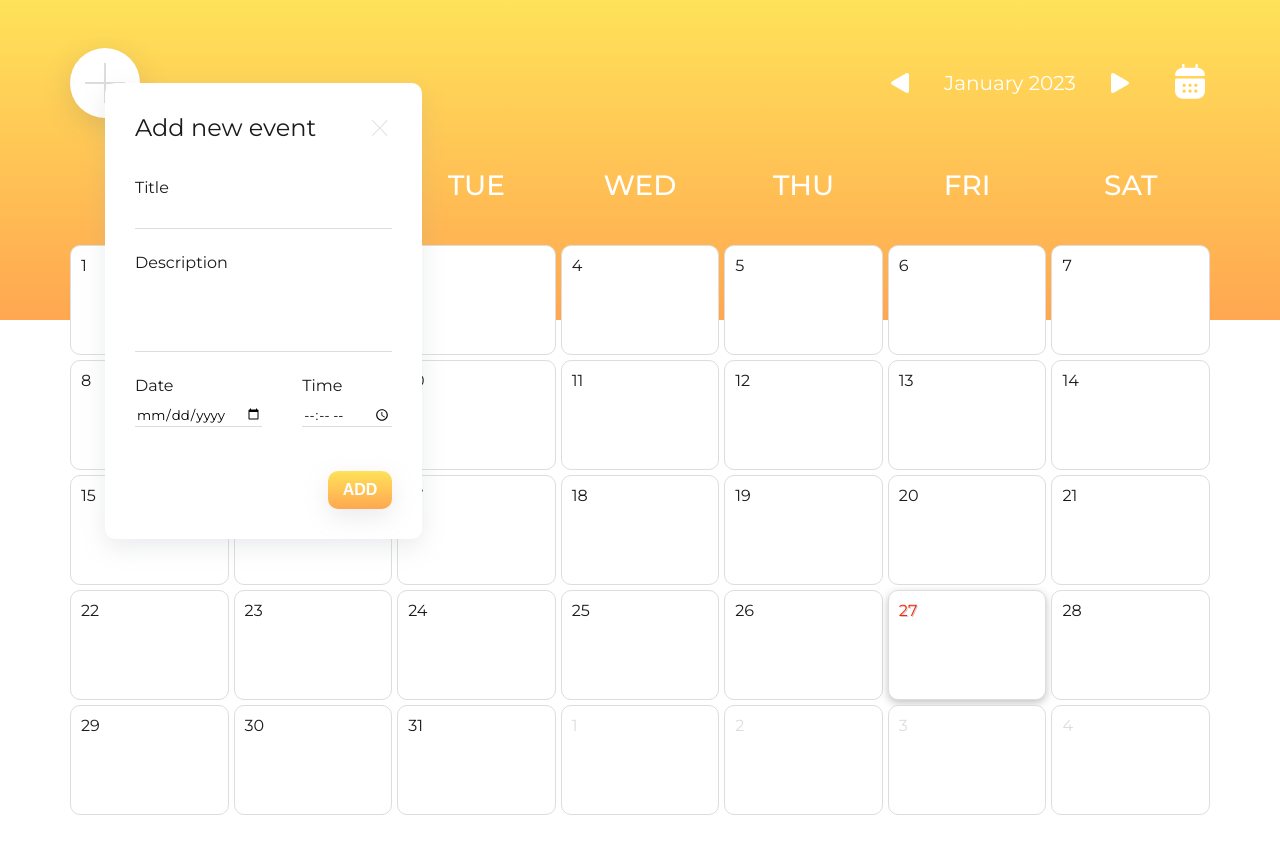
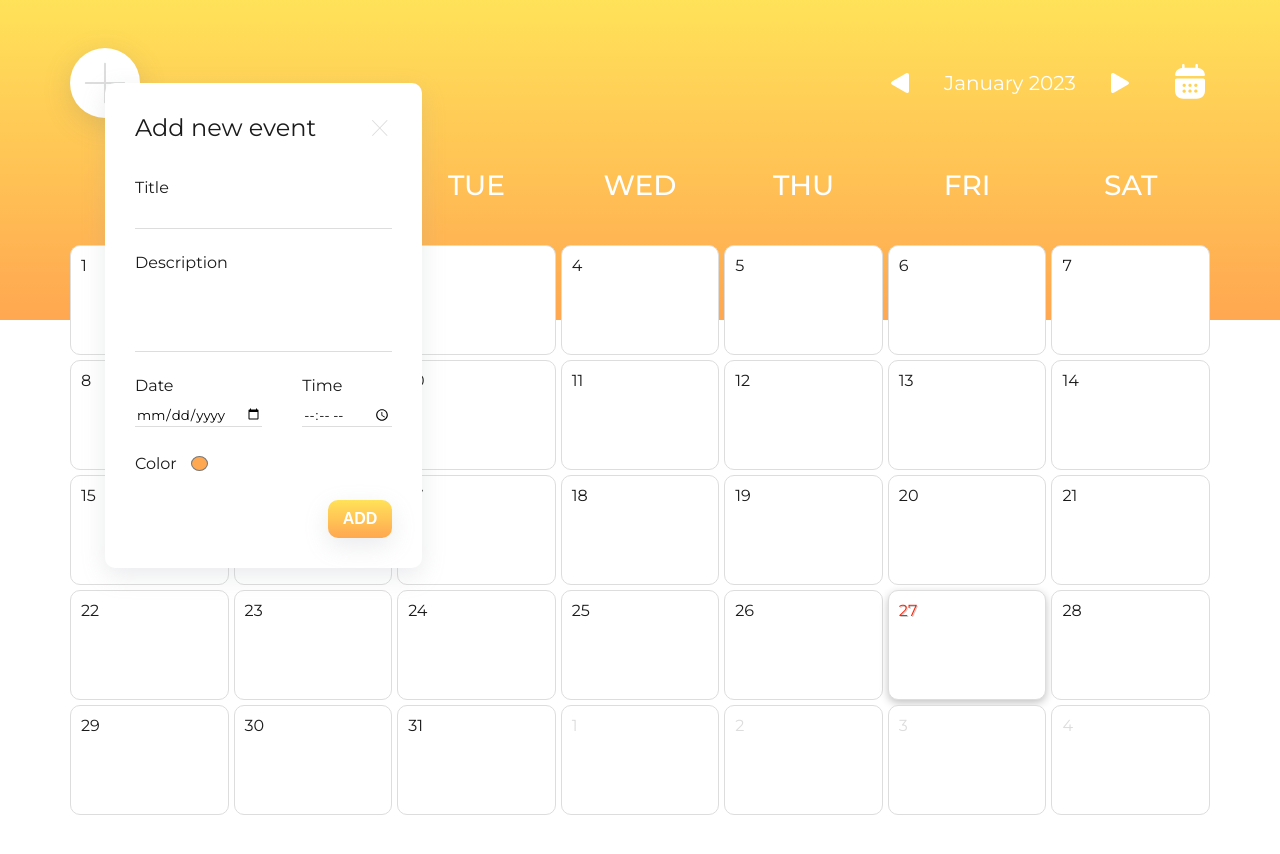
Before and after one commit to anastasiia-nahaiska/events_calendar, a React (Create React App) app: page /#/ in a window 1280 px wide. Both pictures are taken after a click on the button 105 px from the left and 83 px from the top of the page. Shown: the top 854 px of the page. Built offline with nearby package versions, Linux system fonts and the light colour scheme.

Commit message:
added ability to choose color

```diff
--- a/src/components/Cell/Cell.scss
+++ b/src/components/Cell/Cell.scss
@@ -18,12 +18,27 @@
 
   overflow-y: auto;
 
+  &::-webkit-scrollbar,
+  &::-webkit-scrollbar-thumb {
+    width: 10px;
+    height: 10px;
+    border-radius: 13px;
+    background-clip: padding-box;
+    border: 4px solid transparent;
+    box-shadow: inset 0 0 5px $c-white;
+    color: #dddddd;
+  }
+
+  &::-webkit-scrollbar-thumb {
+    box-shadow: inset 0 0 0 12px;
+  }
+
   &__date {
     margin-bottom: 6px;
 
     font-size: 12px;
 
-    @include onTablet {
+    @include onDesktop {
       font-size: 16px;
     }
   }
--- /dev/null
+++ b/src/components/ColorPicker/ColorPicker.scss
@@ -0,0 +1,31 @@
+@import "../../styles/variables.scss";
+.color_picker {
+  display: flex;
+  align-items: center;
+  gap: 10px;
+
+  font-size: 16px;
+
+  &__input {
+    width: 25px;
+    height: 25px;
+
+
+    appearance: none;
+    background-color: transparent;
+    border: none;
+
+    -webkit-appearance: none;
+    -moz-appearance: none;
+
+    cursor: pointer;
+
+    &::-webkit-color-swatch {
+      border-radius: 50%;
+    }
+
+    &::-moz-color-swatch {
+      border-radius: 50%;
+    }
+  }
+}
--- /dev/null
+++ b/src/components/ColorPicker/ColorPicker.tsx
@@ -0,0 +1,26 @@
+import React from 'react';
+
+import './ColorPicker.scss';
+
+type Props = {
+  color: string;
+  handleChangingColor: (e: React.ChangeEvent<HTMLInputElement>) => void;
+  className?: string;
+};
+
+export const ColorPicker: React.FC<Props> = ({
+  color,
+  handleChangingColor,
+  className
+}) => (
+  <label className={`color_picker ${className}`} >
+    Color
+    <input
+      type="color"
+      value={color}
+      className="color_picker__input"
+      onChange={(e) => handleChangingColor(e)}
+    />
+  </label>
+
+);
--- /dev/null
+++ b/src/components/ColorPicker/index.ts
@@ -0,0 +1 @@
+export * from './ColorPicker';
--- a/src/components/Event/Event.scss
+++ b/src/components/Event/Event.scss
@@ -22,7 +22,7 @@
 
   cursor: pointer;
 
-  @include onTablet {
+  @include onDesktop {
     gap: 6px;
     padding: 2px 6px;
 
--- a/src/components/Event/Event.tsx
+++ b/src/components/Event/Event.tsx
@@ -37,6 +37,7 @@ export const Event: React.FC<Props> = ({ event }) => {
         { "event--other_month": +month !== eventMonth }
       )}
       onClick={handleOpeningForm}
+      style={{ backgroundColor: event.color }}
     >
       <span className="event__time">{event?.time}</span>
       <p className="event__title">{event.title}</p>
--- a/src/components/EventForm/EventForm.scss
+++ b/src/components/EventForm/EventForm.scss
@@ -45,6 +45,8 @@
     display: flex;
     flex-direction: column;
     gap: 8px;
+
+    font-size: 16px;
   }
 
   &__input {
@@ -71,8 +73,10 @@
     justify-content: space-between;
     align-items: center;
     gap: 40px;
+  }
 
-    margin-bottom: 20px;
+  &__color_picker {
+    margin-top: auto;
   }
 
   &__buttons {
--- a/src/components/EventForm/EventForm.tsx
+++ b/src/components/EventForm/EventForm.tsx
@@ -6,6 +6,7 @@ import { EventI } from "../../types/Event";
 
 import './EventForm.scss';
 import { EventFormContext } from "../../context/eventFormContext";
+import { ColorPicker } from "../ColorPicker";
 // import { selectedDateContext } from "../../context/selectedDateContext";
 
 
@@ -24,6 +25,7 @@ export const EventForm: React.FC = () => {
   const [description, setDescription] = useState(defaultDescription);
   const [date, setDate] = useState(defaultDate);
   const [time, setTime] = useState(defaultTime);
+  const [color, setColor] = useState('#ffa751');
 
   const addEvent = (event: EventI) => dispatch(eventsActions.add(event));
 
@@ -35,6 +37,10 @@ export const EventForm: React.FC = () => {
   const handleRemoveEvent = (id: number) => {
     dispatch(eventsActions.remove(id));
     handleClosingForm();
+  };
+
+  const handleChangingColor = (e: React.ChangeEvent<HTMLInputElement>) => {
+    setColor(e.target.value);
   };
 
   const onSubmit = (event: React.FormEvent<HTMLFormElement>) => {
@@ -49,6 +55,7 @@ export const EventForm: React.FC = () => {
       description,
       date,
       time,
+      color,
       id: events.length + 1,
     };
 
@@ -116,6 +123,12 @@ export const EventForm: React.FC = () => {
         </label>
       </div>
 
+      <ColorPicker
+        color={color}
+        className="event_form__color_picker"
+        handleChangingColor={handleChangingColor}
+      />
+
       <div className="event_form__buttons">
         {selectedEvent && (
           <button
--- a/src/index.scss
+++ b/src/index.scss
@@ -6,9 +6,24 @@
 
 html {
   font-family: 'Montserrat', sans-serif;
+  font-weight: 400;
 }
 
 input,
 textarea {
   font-family: 'Montserrat', sans-serif;
 }
+
+::-webkit-scrollbar,
+::-webkit-scrollbar-thumb {
+    width: 10px;
+    border-radius: 13px;
+    background-clip: padding-box;
+    border: 1px solid transparent;
+    box-shadow: inset 0 0 5px #dddddd;
+    color: #dddddd;
+
+  }
+::-webkit-scrollbar-thumb {
+    box-shadow: inset 0 0 0 12px;
+  }
--- a/src/types/Event.ts
+++ b/src/types/Event.ts
@@ -3,5 +3,6 @@ export interface EventI {
   description?: string;
   date: string;
   time?: string;
+  color: string;
   id: number;
 }
```
